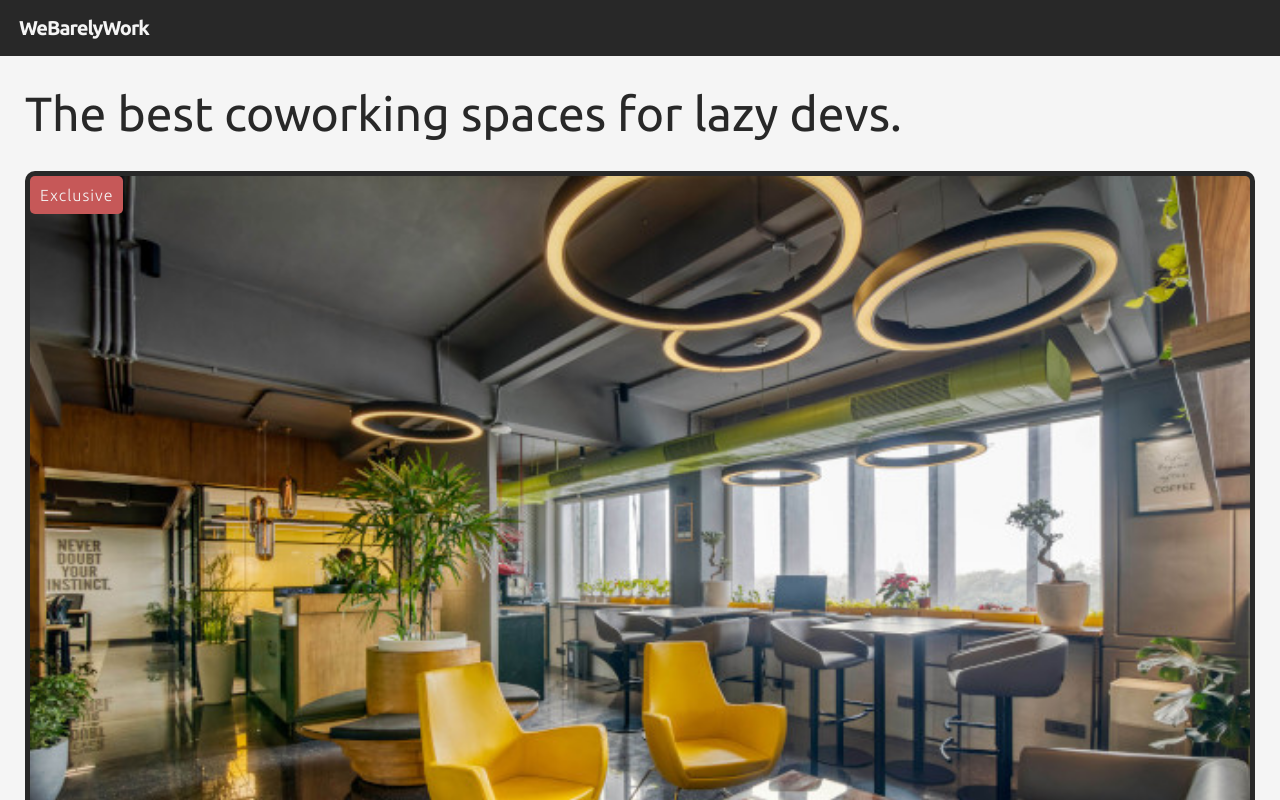
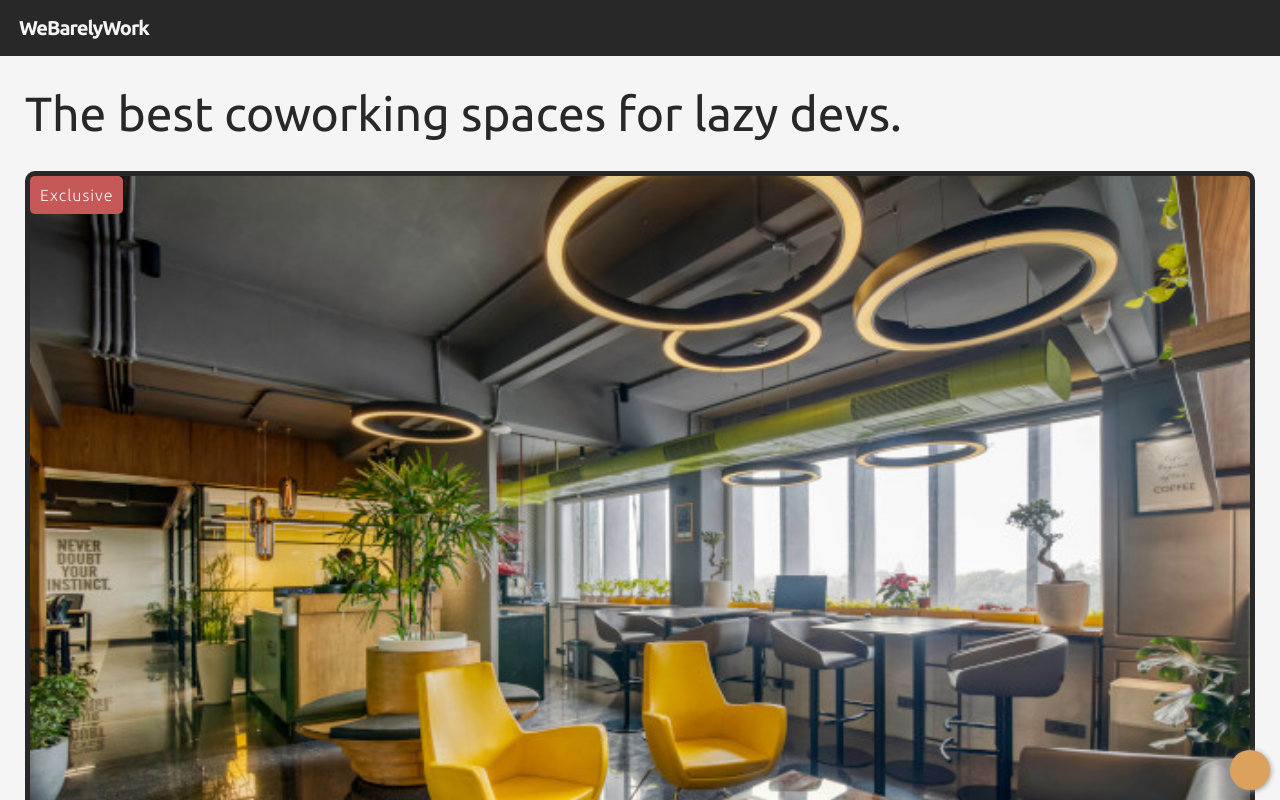
Before and after one commit to maxdevocht/Coworking-Space, a React (Vite) app: page / in a window 1280 px wide. Shown: the top 800 px of the page. Built offline with nearby package versions, Linux system fonts and the light colour scheme.

Commit message:
Added chatbox

```diff
--- a/src/components/Card.jsx
+++ b/src/components/Card.jsx
@@ -8,6 +8,7 @@ export default function Card(props) {
     }
 
     return (
+        <div className="cards">
             <div className="card">
                 {badgeText && <div className="card--badge">{badgeText}</div>}
                 <img src={`./src/assets/images/${props.item.img}`} className="card--img" />
@@ -16,5 +17,6 @@ export default function Card(props) {
                     <button className="card--btn">Book</button>
                 </div>
             </div>
+        </div>
     )
 }
--- a/src/index.css
+++ b/src/index.css
@@ -4,6 +4,7 @@
   --color-white: #f5f5f5;
   --color-black: #282828;
   --color-red: #c65858;
+  --color-orange: #dda15e;
 
   --logo-font-size: 1.25rem;
   --h1-font-size: 3rem;
@@ -124,3 +125,22 @@ body {
   cursor: pointer;
   border-radius: 5px;
 }
+
+/* chatbox styling */
+.chatbox {
+  background-color: var(--color-orange);
+  position: fixed;
+  bottom: 10px;
+  right: 10px;
+  width: 40px;
+  height: 40px;
+  border-radius: 50%;
+  cursor: pointer;
+  box-shadow: 1px 1px 5px #999;
+  display: flex;
+}
+
+.chatbox i {
+  margin: auto;
+  font-size: var(--logo-font-size);
+}
```
Lines whose indentation alone changed are shown as unchanged.
